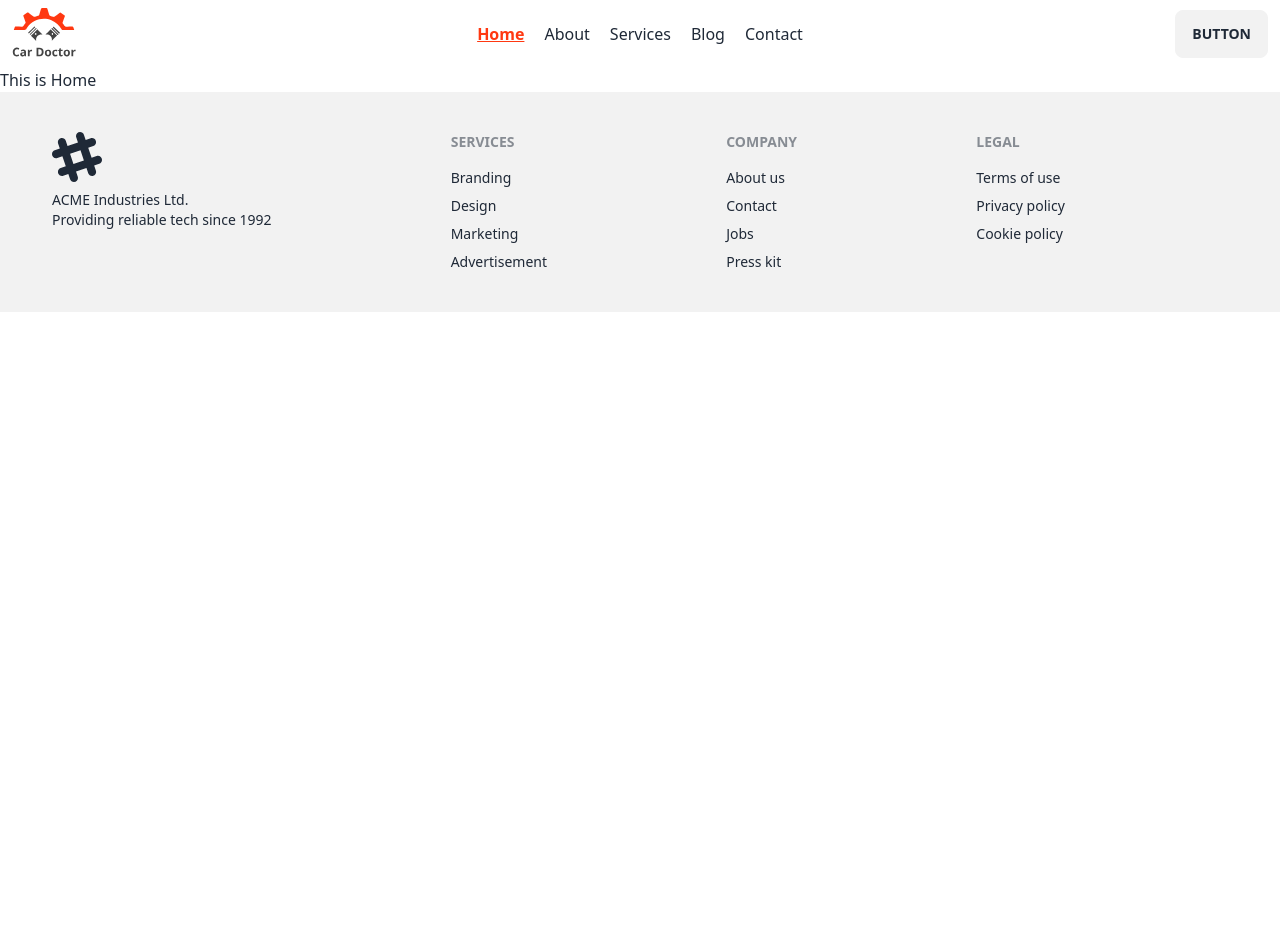
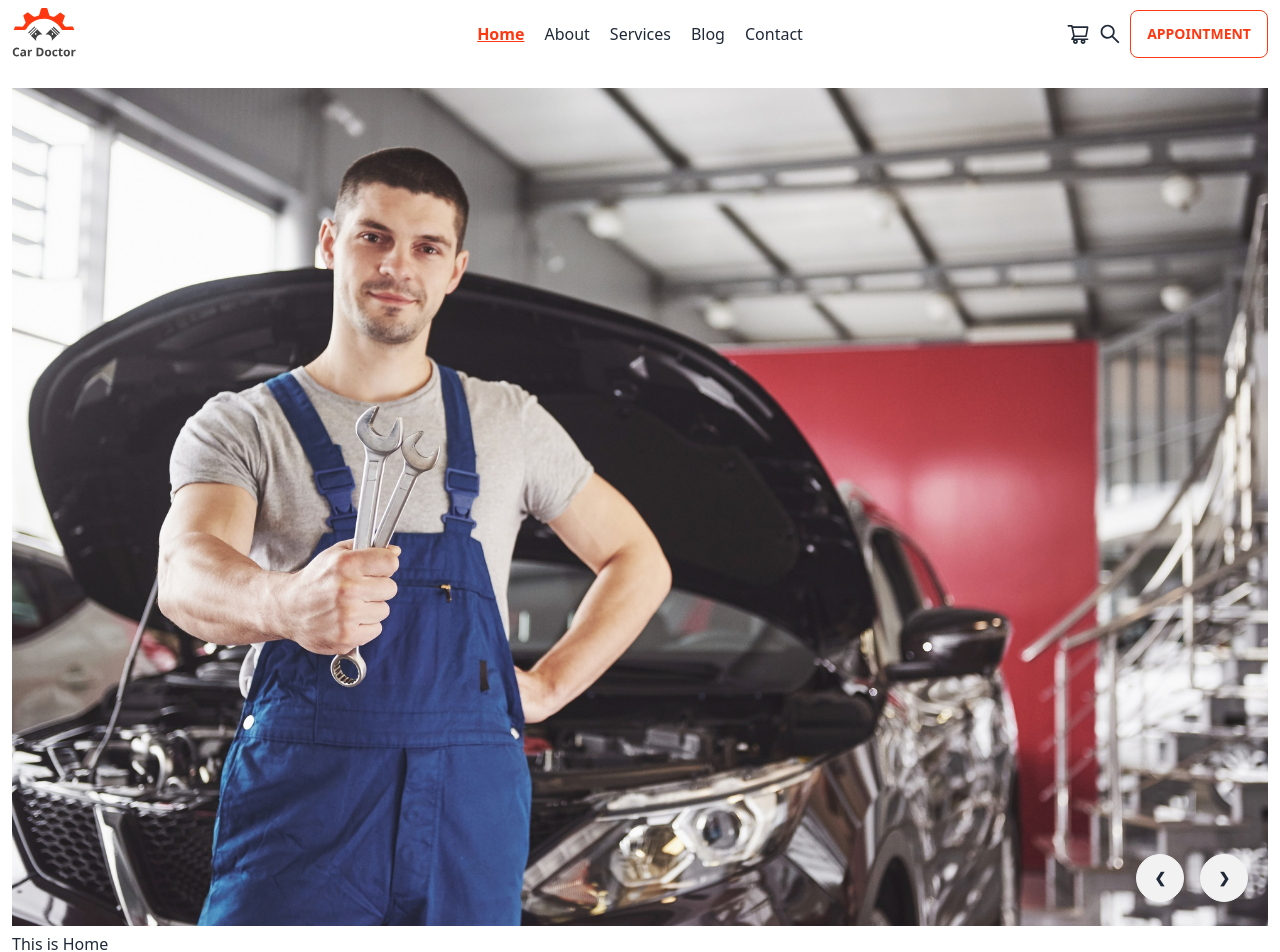
Before and after one commit to jerin-arpa/car-doctor-client, a React (Vite) app: page / in a window 1280 px wide. Shown: the top 952 px of the page. Before the commit the page ends 800 px from the top, so only its background shows below. Built offline with nearby package versions, Linux system fonts and the light colour scheme.

Commit message:
create navbar footer and banner

```diff
--- a/index.html
+++ b/index.html
@@ -5,7 +5,7 @@
   <meta charset="UTF-8" />
   <link rel="icon" type="image/svg+xml" href="/vite.svg" />
   <meta name="viewport" content="width=device-width, initial-scale=1.0" />
-  <title>Drive Dreamz</title>
+  <title>Car Doctor</title>
 </head>
 
 <body>
--- a/src/Main/Root/Root.jsx
+++ b/src/Main/Root/Root.jsx
@@ -6,7 +6,9 @@ const Root = () => {
     return (
         <div>
             <Navbar></Navbar>
-            <Outlet></Outlet>
+            <div className="container mx-auto px-3">
+                <Outlet></Outlet>
+            </div>
             <Footer></Footer>
         </div>
     );
--- /dev/null
+++ b/src/Pages/Home/Banner/Banner.jsx
@@ -0,0 +1,43 @@
+import image1 from '../../../assets/images/banner/1.jpg';
+import image2 from '../../../assets/images/banner/2.jpg';
+import image3 from '../../../assets/images/banner/3.jpg';
+import image5 from '../../../assets/images/banner/5.jpg';
+
+const Banner = () => {
+    return (
+        <div>
+            <div className="carousel w-full">
+                <div id="slide1" className="carousel-item relative w-full">
+                    <img src={image1} className="w-full" />
+                    <div className="absolute flex gap-4 transform -translate-y-1/2 right-5 bottom-0">
+                        <a href="#slide4" className="btn btn-circle">❮</a>
+                        <a href="#slide2" className="btn btn-circle">❯</a>
+                    </div>
+                </div>
+                <div id="slide2" className="carousel-item relative w-full">
+                    <img src={image2} className="w-full" />
+                    <div className="absolute flex gap-4 transform -translate-y-1/2 right-5 bottom-0">
+                        <a href="#slide1" className="btn btn-circle">❮</a>
+                        <a href="#slide3" className="btn btn-circle">❯</a>
+                    </div>
+                </div>
+                <div id="slide3" className="carousel-item relative w-full">
+                    <img src={image3} className="w-full" />
+                    <div className="absolute flex gap-4 transform -translate-y-1/2 right-5 bottom-0">
+                        <a href="#slide2" className="btn btn-circle">❮</a>
+                        <a href="#slide4" className="btn btn-circle">❯</a>
+                    </div>
+                </div>
+                <div id="slide4" className="carousel-item relative w-full">
+                    <img src={image5} className="w-full" />
+                    <div className="absolute flex gap-4 transform -translate-y-1/2 right-5 bottom-0">
+                        <a href="#slide3" className="btn btn-circle">❮</a>
+                        <a href="#slide1" className="btn btn-circle">❯</a>
+                    </div>
+                </div>
+            </div>
+        </div>
+    );
+};
+
+export default Banner;
--- a/src/Pages/Home/Home.jsx
+++ b/src/Pages/Home/Home.jsx
@@ -1,6 +1,9 @@
+import Banner from "./Banner/Banner";
+
 const Home = () => {
     return (
         <div>
+            <Banner></Banner>
             <h2>This is Home</h2>
         </div>
     );
--- a/src/Pages/Shared/Footer/Footer.jsx
+++ b/src/Pages/Shared/Footer/Footer.jsx
@@ -1,9 +1,11 @@
+import logo from '../../../assets/icons/logo.svg';
+
 const Footer = () => {
     return (
         <div className=" p-10 bg-base-200 text-base-content">
             <footer className="footer container mx-auto px-3">
                 <aside>
-                    <svg width="50" height="50" viewBox="0 0 24 24" xmlns="http://www.w3.org/2000/svg" fillRule="evenodd" clipRule="evenodd" className="fill-current"><path d="M22.672 15.226l-2.432.811.841 2.515c.33 1.019-.209 2.127-1.23 2.456-1.15.325-2.148-.321-2.463-1.226l-.84-2.518-5.013 1.677.84 2.517c.391 1.203-.434 2.542-1.831 2.542-.88 0-1.601-.564-1.86-1.314l-.842-2.516-2.431.809c-1.135.328-2.145-.317-2.463-1.229-.329-1.018.211-2.127 1.231-2.456l2.432-.809-1.621-4.823-2.432.808c-1.355.384-2.558-.59-2.558-1.839 0-.817.509-1.582 1.327-1.846l2.433-.809-.842-2.515c-.33-1.02.211-2.129 1.232-2.458 1.02-.329 2.13.209 2.461 1.229l.842 2.515 5.011-1.677-.839-2.517c-.403-1.238.484-2.553 1.843-2.553.819 0 1.585.509 1.85 1.326l.841 2.517 2.431-.81c1.02-.33 2.131.211 2.461 1.229.332 1.018-.21 2.126-1.23 2.456l-2.433.809 1.622 4.823 2.433-.809c1.242-.401 2.557.484 2.557 1.838 0 .819-.51 1.583-1.328 1.847m-8.992-6.428l-5.01 1.675 1.619 4.828 5.011-1.674-1.62-4.829z"></path></svg>
+                    <img src={logo} alt="" />
                     <p>ACME Industries Ltd.<br />Providing reliable tech since 1992</p>
                 </aside>
                 <nav>
--- a/src/Pages/Shared/Navbar/Navbar.jsx
+++ b/src/Pages/Shared/Navbar/Navbar.jsx
@@ -1,5 +1,6 @@
 import logo from '../../../assets/icons/logo.svg';
 import { NavLink } from "react-router-dom";
+import { AiOutlineShoppingCart, AiOutlineSearch } from 'react-icons/ai';
 
 const Navbar = () => {
 
@@ -33,7 +34,7 @@ const Navbar = () => {
 
     return (
         <div>
-            <div className="navbar container mx-auto px-3">
+            <div className="navbar container mx-auto px-3 mb-5">
                 <div className="navbar-start">
                     <div className="dropdown">
                         <label tabIndex={0} className="btn btn-ghost lg:hidden">
@@ -53,7 +54,13 @@ const Navbar = () => {
                     </ul>
                 </div>
                 <div className="navbar-end">
-                    <a className="btn">Button</a>
+                    <div>
+                        <AiOutlineShoppingCart className='text-2xl mr-2'></AiOutlineShoppingCart>
+                    </div>
+                    <div>
+                        <AiOutlineSearch className='text-2xl mr-2'></AiOutlineSearch>
+                    </div>
+                    <a className="btn btn-outline border-[#FF3811] text-[#FF3811] hover:bg-[#FF3811] hover:border-[#FF3811] hover:rounded-3xl">Appointment</a>
                 </div>
             </div>
         </div>
```
